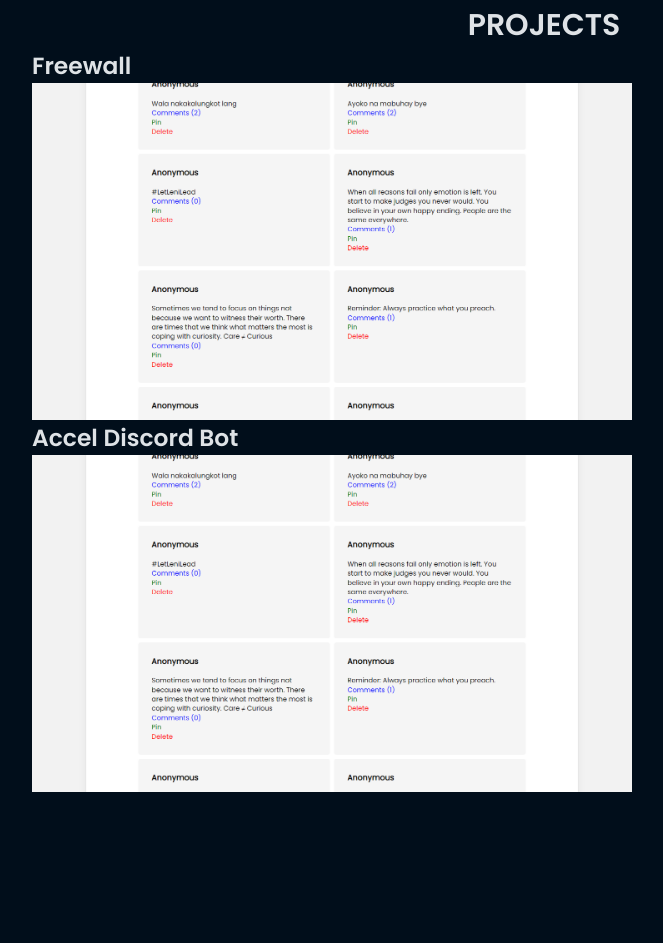
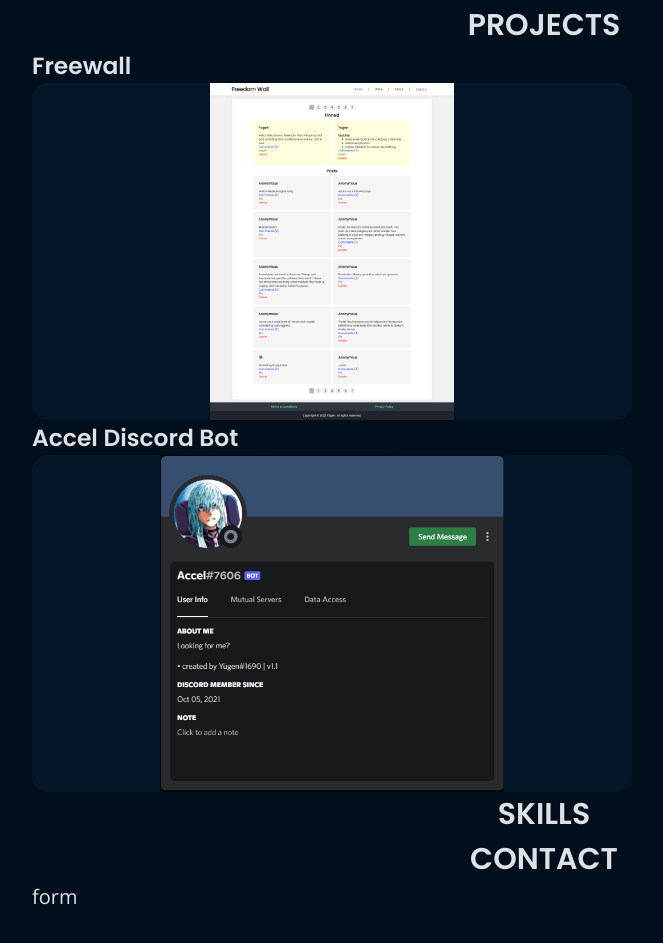
Before and after one commit to xyugen/personal-portfolio, a website: page public/index.html in a window 1280 px wide. Shown: the part 755-1698 px from the top of the page, without its empty margins (96-759 px from the left). Drawn offline with nearby package versions, Linux system fonts and the light colour scheme.

Commit message:
created skills & contact section

```diff
--- a/public/index.html
+++ b/public/index.html
@@ -53,7 +53,7 @@
             </section>
 
             <section class="projects" id="projects">
-                <h2 class="projects-title">PROJECTS</h2>
+                <h2 class="section-title">PROJECTS</h2>
                 <div class="cards">
                     <article class="card" data-aos="fade-up">
                         <h3 class="card-title">Freewall</h3>
@@ -62,9 +62,18 @@
 
                     <article class="card" data-aos="fade-up">
                         <h3 class="card-title">Accel Discord Bot</h3>
-                        <img src="./assets/freewall.png" alt="" class="card-img">
+                        <img src="./assets/accel-dc-bot.png" alt="" class="card-img">
                     </article>
                 </div>
+            </section>
+
+            <section class="skills" id="skills">
+                <h2 class="section-title">SKILLS</h2>
+            </section>
+
+            <section class="contact" id="contact">
+                <h2 class="section-title">CONTACT</h2>
+                form
             </section>
         </main>
 
--- a/public/style.css
+++ b/public/style.css
@@ -224,14 +224,15 @@
     margin-right: 10px;
 }
 
+.section-title {
+    text-align: center;
+}
+
 /* PROJECTS */
 .projects {
     margin-top: 6em;
 }
 
-.projects-title {
-    text-align: center;
-}
 /* CARD */
 .cards {
     display: flex;
@@ -250,7 +251,10 @@
     width: 600px;
     height: 337px;
     image-rendering: optimizeQuality;
-    object-fit: cover;
+    object-fit: contain;
+
+    background-color: #031526;
+    border-radius: 15px;
 }
 
 @media only screen and (max-width: 768px) {
```
Also changed, not shown: public/assets/accel-dc-bot.png (added).
